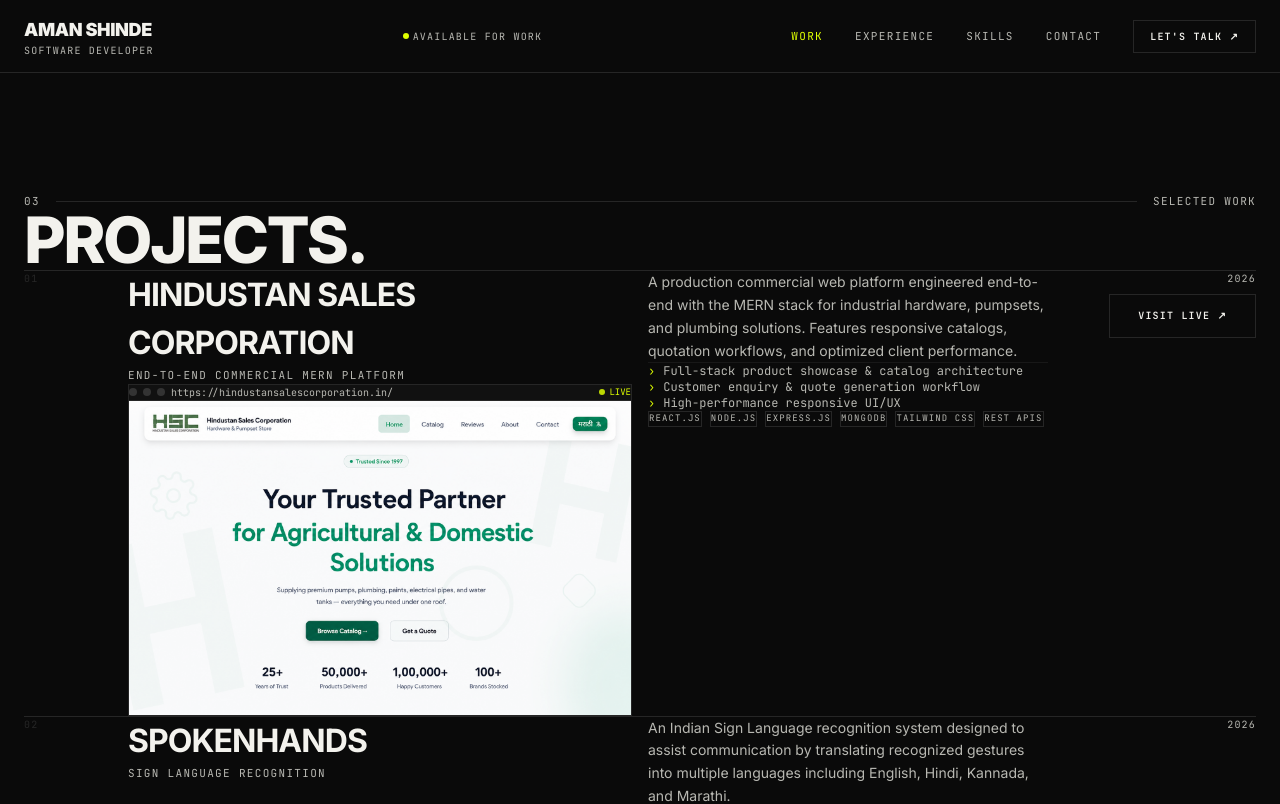
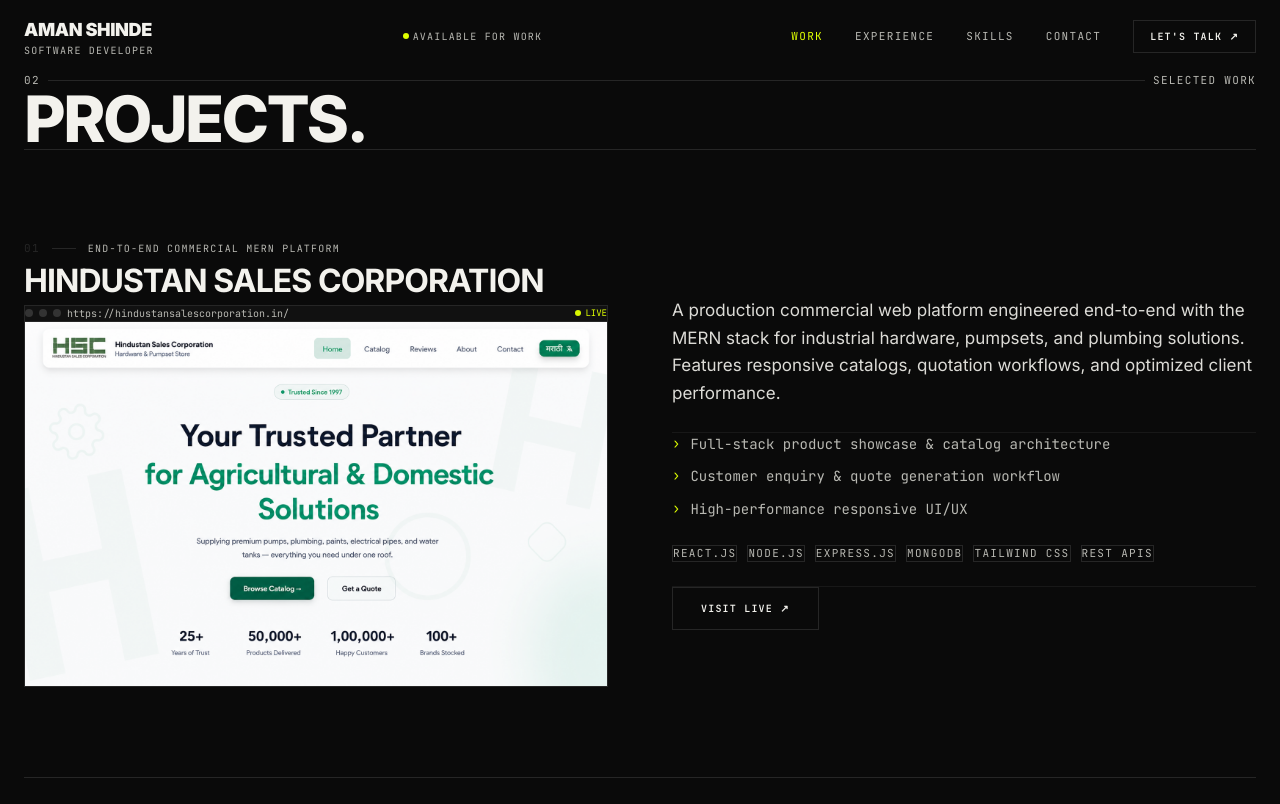
Before and after one commit to amanshinde/portfolio, a Next.js app: page /work in a window 1280 px wide. Shown: the top 804 px of the page. Built offline with nearby package versions, Linux system fonts and the light colour scheme.

Commit message:
project structure fixed

```diff
--- a/src/app/layout.tsx
+++ b/src/app/layout.tsx
@@ -50,6 +50,7 @@
     <html
       lang="en"
       suppressHydrationWarning
+      data-scroll-behavior="smooth"
       className={`${jetbrainsMono.variable} ${inter.variable} h-full`}
     >
       <body suppressHydrationWarning className="min-h-full flex flex-col bg-background text-foreground antialiased">
--- a/src/components/ProjectRow.tsx
+++ b/src/components/ProjectRow.tsx
@@ -18,7 +18,11 @@
     <motion.div
       ref={rowRef}
       className="relative group border-b overflow-hidden"
-      style={{ borderColor: "var(--border)" }}
+      style={{
+        borderColor: "var(--border)",
+        paddingTop: "90px",
+        paddingBottom: "90px",
+      }}
       onMouseEnter={() => setIsHovered(true)}
       onMouseLeave={() => setIsHovered(false)}
       initial={{ opacity: 0, y: 20 }}
@@ -35,37 +39,37 @@
         style={{ background: "var(--surface)" }}
       />
 
-      {/* Row content */}
-      <div className="relative z-10 grid grid-cols-12 gap-4 items-start px-0 py-8 md:py-10">
-        {/* Number */}
-        <div className="col-span-1 flex items-start pt-1">
+      {/* Row content - Left flush with page heading */}
+      <div className="relative z-10 grid grid-cols-12 gap-8 lg:gap-16 items-start px-0">
+        {/* Left Column: Number, Title, Subtitle, Preview */}
+        <div className="col-span-12 md:col-span-6">
+          <div className="flex items-center gap-3 mb-3">
             <span
-            className="label-mono"
-            style={{ color: isHovered ? "var(--accent)" : "var(--border)", fontSize: "10px", transition: "color 0.2s" }}
+              className="label-mono font-bold"
+              style={{ color: isHovered ? "var(--accent)" : "var(--border)", fontSize: "11px", transition: "color 0.2s" }}
             >
               {project.number}
             </span>
+            <span className="block h-px w-6" style={{ background: "var(--border)" }} />
+            <span className="label-mono" style={{ fontSize: "10px" }}>{project.subtitle}</span>
           </div>
 
-        {/* Title + stack */}
-        <div className="col-span-11 md:col-span-5">
           <h3
             className="heading-md transition-colors duration-200"
             style={{ color: isHovered ? "var(--accent)" : "var(--foreground)" }}
           >
             {project.title}
           </h3>
-          <p className="label-mono mt-2">{project.subtitle}</p>
 
-          {/* Project Screenshot Preview if available */}
+          {/* Project Screenshot Preview */}
           {project.image && (
             <div className="mt-6 border border-border overflow-hidden bg-[#0d0d0d] group-hover:border-[var(--accent)]/40 transition-colors duration-300">
-              <div className="flex items-center justify-between px-3 py-2 border-b border-border bg-surface text-[10px] font-mono">
+              <div className="flex items-center justify-between px-3 py-1.5 border-b border-border bg-surface text-[10px] font-mono">
                 <div className="flex items-center gap-1.5">
                   <span className="w-2 h-2 rounded-full bg-[#333]" />
                   <span className="w-2 h-2 rounded-full bg-[#333]" />
                   <span className="w-2 h-2 rounded-full bg-[#333]" />
-                  <span className="ml-2 text-muted truncate max-w-[180px] sm:max-w-[260px]">
+                  <span className="ml-2 text-muted truncate max-w-[180px] sm:max-w-[240px]">
                     {project.liveUrl || project.title}
                   </span>
                 </div>
@@ -76,63 +80,65 @@
                   </span>
                 )}
               </div>
-              <div className="relative w-full aspect-[16/10] overflow-hidden">
+              <div className="relative w-full">
                 <Image
                   src={project.image}
                   alt={project.title}
-                  fill
+                  width={1536}
+                  height={730}
                   priority={index === 0}
-                  sizes="(max-width: 768px) 100vw, (max-width: 1200px) 50vw, 600px"
-                  className="object-cover object-top transition-transform duration-500 group-hover:scale-[1.02]"
+                  sizes="(max-width: 768px) 100vw, (max-width: 1200px) 45vw, 600px"
+                  className="w-full h-auto object-contain transition-transform duration-500 group-hover:scale-[1.01]"
                 />
               </div>
             </div>
           )}
         </div>
 
-        {/* Description */}
-        <div className="col-span-11 col-start-2 md:col-span-4 md:col-start-auto">
+        {/* Right Column: Description, Features, Tech Stack, CTA */}
+        <div className="col-span-12 md:col-span-6 md:self-center flex flex-col gap-6">
+          {/* Paragraph */}
           <p
-            className="text-sm leading-relaxed"
-            style={{ color: "var(--muted)" }}
+            className="text-base md:text-[17px] leading-relaxed font-normal"
+            style={{ color: "var(--foreground)", opacity: 0.9 }}
           >
             {project.description}
           </p>
 
-          {/* Features highlight */}
+          {/* Features highlight with clean gap between each item */}
           {project.features && project.features.length > 0 && (
-            <div className="mt-4 space-y-1.5 border-t border-border/50 pt-3">
+            <div className="border-t border-border/50 pt-4 flex flex-col gap-2.5">
               {project.features.slice(0, 3).map((feat, fi) => (
-                <div key={fi} className="flex items-start gap-2 text-xs text-muted font-mono">
-                  <span className="text-[var(--accent)]">›</span>
+                <div key={fi} className="flex items-start gap-2.5 text-xs md:text-sm text-muted font-mono leading-relaxed">
+                  <span className="text-[var(--accent)] text-sm shrink-0">›</span>
                   <span>{feat}</span>
                 </div>
               ))}
             </div>
           )}
 
-          <div className="flex flex-wrap gap-2 mt-4">
+          {/* Tech stack */}
+          <div className="flex flex-wrap gap-2.5">
             {project.technologies.map((tech) => (
               <span
                 key={tech}
-                className="label-mono border px-2 py-1"
-                style={{ borderColor: "var(--border)", fontSize: "9px" }}
+                className="label-mono border px-3 py-1.5 font-medium tracking-normal text-xs transition-colors"
+                style={{ borderColor: "var(--border)", fontSize: "11px" }}
               >
                 {tech}
               </span>
             ))}
           </div>
-        </div>
 
-        {/* CTA */}
-        <div className="col-span-11 col-start-2 md:col-span-2 md:col-start-auto flex flex-col items-start md:items-end gap-2 pt-1">
-          <span className="label-mono" style={{ fontSize: "10px" }}>2026</span>
+          {/* Action Links */}
+          {(project.liveUrl || (project.githubUrl && project.githubUrl !== "#")) && (
+            <div className="flex items-center gap-4 pt-2 border-t border-border/50">
               {project.liveUrl && (
                 <a
                   href={project.liveUrl}
                   target="_blank"
                   rel="noopener noreferrer"
-              className="btn-outline text-xs px-3 py-1.5 mt-2"
+                  className="btn-outline text-xs px-4 py-2"
                   style={{ fontSize: "10px" }}
                   data-cursor="OPEN"
                 >
@@ -144,11 +150,13 @@
                   href={project.githubUrl}
                   target="_blank"
                   rel="noopener noreferrer"
-              className="label-mono transition-colors mt-1"
-              style={{ color: isHovered ? "var(--accent)" : "var(--muted)", fontSize: "10px" }}
+                  className="label-mono transition-colors hover:text-[var(--accent)]"
+                  style={{ color: isHovered ? "var(--accent)" : "var(--muted)", fontSize: "11px" }}
                 >
-              GitHub ↗
+                  GitHub Repository ↗
                 </a>
+              )}
+            </div>
           )}
         </div>
       </div>
--- a/src/components/Projects.tsx
+++ b/src/components/Projects.tsx
@@ -6,23 +6,23 @@
 
 export default function Projects() {
   return (
-    <section id="work" className="section">
+    <section id="work" className="pt-6 md:pt-10 pb-20">
       <div className="container-full">
         {/* Section header */}
         <motion.div
-          className="flex items-center gap-4 mb-4"
+          className="flex items-center gap-2 mb-4"
           initial={{ opacity: 0, y: 16 }}
           whileInView={{ opacity: 1, y: 0 }}
           viewport={{ once: true }}
           transition={{ duration: 0.4 }}
         >
-          <span className="label-mono">03</span>
+          <span className="label-mono">02</span>
           <span className="block flex-1 h-px" style={{ background: "var(--border)" }} />
           <span className="label-mono">Selected Work</span>
         </motion.div>
 
         <motion.div
-          className="mb-12"
+          className="mb-8"
           initial={{ opacity: 0, y: 16 }}
           whileInView={{ opacity: 1, y: 0 }}
           viewport={{ once: true }}
@@ -33,7 +33,7 @@
           </h2>
         </motion.div>
 
-        {/* Border top */}
+        {/* Project rows list */}
         <div className="border-t" style={{ borderColor: "var(--border)" }}>
           {projects.map((project, i) => (
             <ProjectRow key={project.id} project={project} index={i} />
```
Lines whose indentation alone changed are shown as unchanged.
